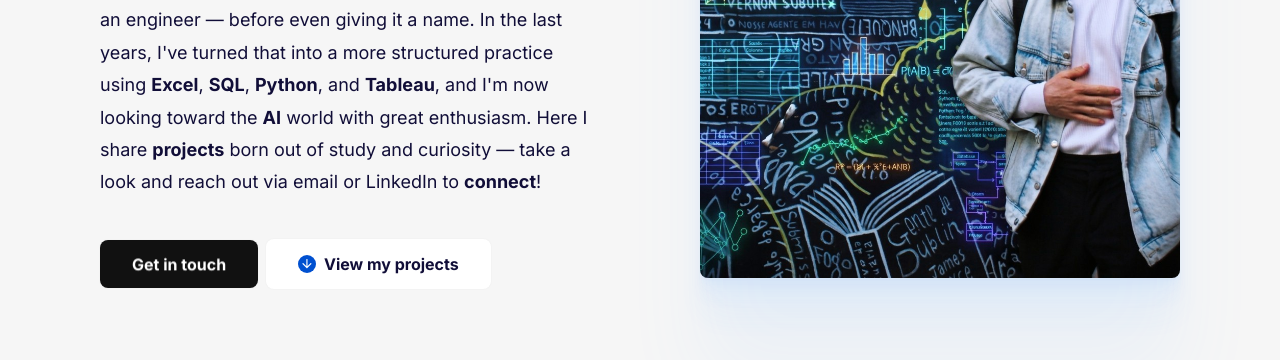
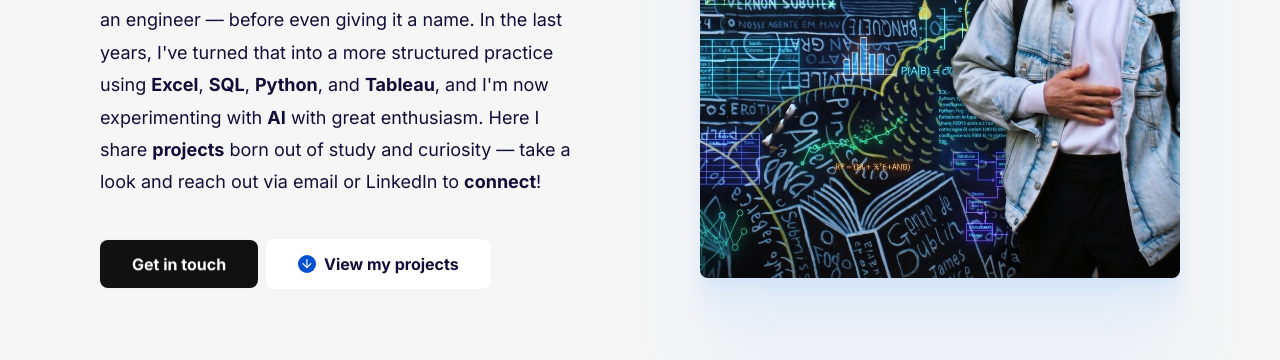
Before and after one commit to gcasarin/gcasarin.github.io, a Jekyll site: the page built from index.html, in a window 1280 px wide and 900 px high. Shown: the part 481-841 px from the top of the window. Built offline with Jekyll 4.4.1, drawn with Linux system fonts in a browser that asks for light colours.

Commit message:
Modify hero description in settings.yml
Updated the hero description to reflect current interests in AI.

```diff
--- a/_data/settings.yml
+++ b/_data/settings.yml
@@ -36,7 +36,7 @@ footer_menu__settings:
 # Hero settings
 hero__settings:
   title: "Hi, I'm Gabriele Casarin"
-  description_html: "I'm a <strong>mechanical engineer</strong> with a passion for <strong>data analysis</strong>! I've been working with data since my university studies (especially my thesis) and my day-to-day work as an engineer — before even giving it a name. In the last years, I've turned that into a more structured practice using <strong>Excel</strong>, <strong>SQL</strong>, <strong>Python</strong>, and <strong>Tableau</strong>, and I'm now looking toward the <strong>AI</strong> world with great enthusiasm. Here I share <strong/>projects</strong> born out of study and curiosity — take a look and reach out via email or LinkedIn to <strong>connect</strong>!"
+  description_html: "I'm a <strong>mechanical engineer</strong> with a passion for <strong>data analysis</strong>! I've been working with data since my university studies (especially my thesis) and my day-to-day work as an engineer — before even giving it a name. In the last years, I've turned that into a more structured practice using <strong>Excel</strong>, <strong>SQL</strong>, <strong>Python</strong>, and <strong>Tableau</strong>, and I'm now experimenting with <strong>AI</strong> with great enthusiasm. Here I share <strong/>projects</strong> born out of study and curiosity — take a look and reach out via email or LinkedIn to <strong>connect</strong>!"
   image: "/images/cover_image_portfolio.jpeg"
   image_alt: "Gabriele Casarin's picture"
   cta_button: "Get in touch"
```
